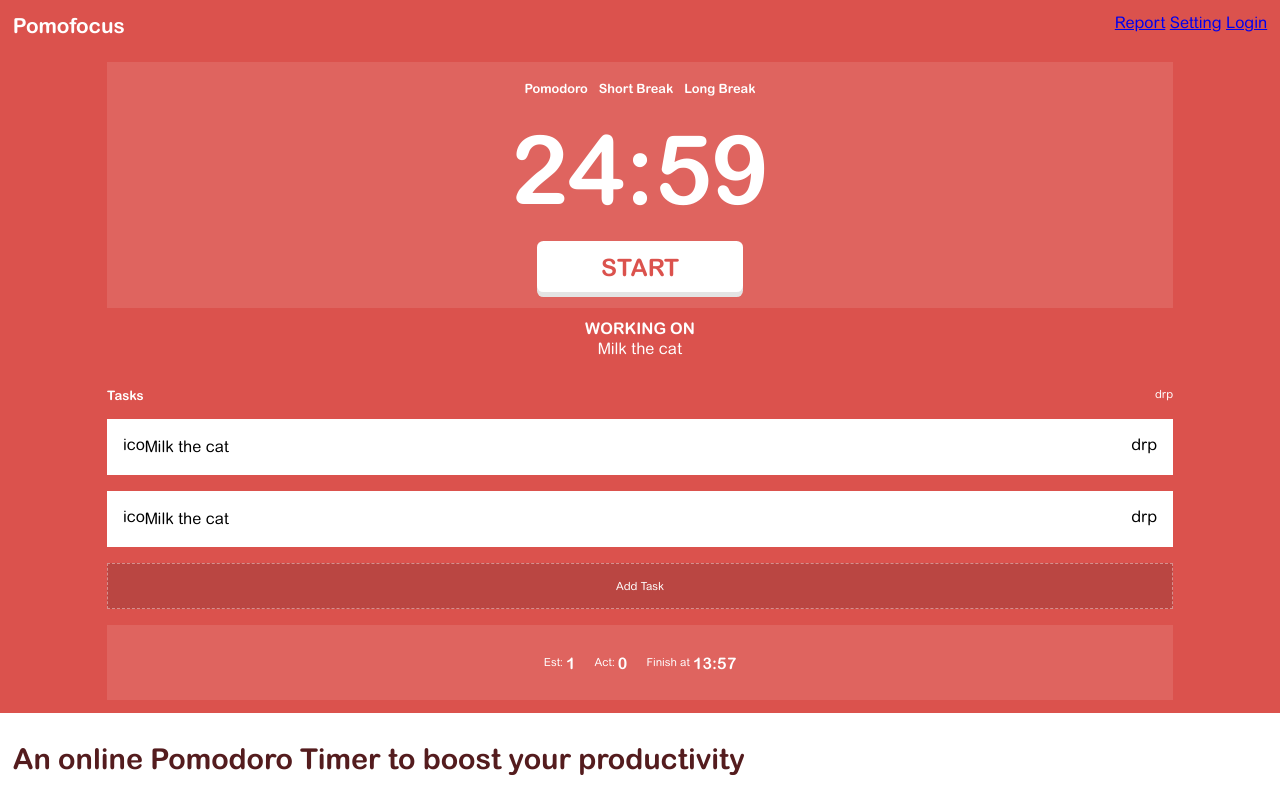
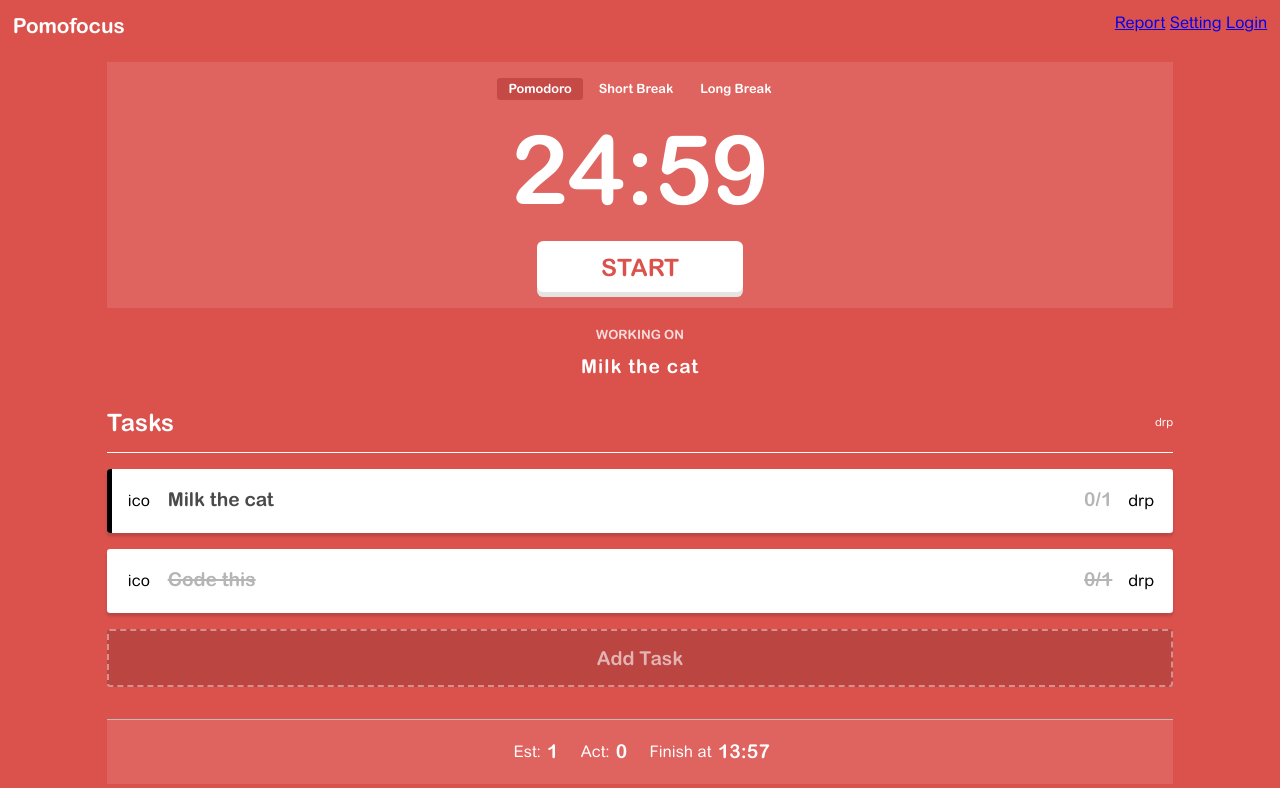
Before and after one commit to relcnob/re-create_this, a plain HTML site: page index.html in a window 1280 px wide. Shown: the top 788 px of the page. Drawn offline with Linux system fonts and the light colour scheme.

Commit message:
task styling

```diff
--- a/index.html
+++ b/index.html
@@ -20,7 +20,7 @@
       <article class="timer-wrapper">
         <section class="timer">
           <div>
-            <span class="timer-opt">Pomodoro</span>
+            <span class="timer-opt opt-active">Pomodoro</span>
             <span class="timer-opt">Short Break</span>
             <span class="timer-opt">Long Break</span>
           </div>
@@ -31,7 +31,7 @@
             <a herf="#" class="btn">START</a>
           </div>
         </section>
-        <section class="task-active">
+        <section class="task-current">
           <h4>WORKING ON</h4>
           <p>Milk the cat</p>
         </section>
@@ -41,29 +41,29 @@
             <span>drp</span>
           </header>
           <div class="task-wrapper">
-            <section class="task">
+            <section class="task active">
               <div>
                 <span>ico</span>
                 <p>Milk the cat</p>
               </div>
               <div>
-                <p></p>
+                <p>0/1</p>
                 <span>drp</span>
               </div>
             </section>
-            <section class="task">
+            <section class="task done">
               <div>
                 <span>ico</span>
-                <p>Milk the cat</p>
+                <p>Code this</p>
               </div>
               <div>
-                <p></p>
+                <p>0/1</p>
                 <span>drp</span>
               </div>
             </section>
           </div>
           <div class="task-add">
-            <span><a>Add Task</a></span>
+            <span><a href="#">Add Task</a></span>
           </div>
           <div class="task-info">
             <span
--- a/style/main.css
+++ b/style/main.css
@@ -23,8 +23,8 @@
   --linkColor: #f59c99;
   --linkHoverColor: #f59c99;
   --bgColor: #fff;
-  --gray: #999999;
-  --grayDark: #a19192;
+  --gray: #b6b5b5;
+  --grayDark: #4b494a;
   /* paddings */
   --global-padding: 0.8rem;
   --article-padding: 2rem;
@@ -119,7 +119,12 @@
 .timer-opt {
   font-family: var(--subFont);
   font-size: 0.8rem;
-  padding: 0.2rem;
+  padding: 0.2rem 0.7rem;
+}
+
+.opt-active {
+  background-color: var(--mainColorDark);
+  border-radius: 0.2rem;
 }
 
 .timer-counter p {
@@ -186,6 +191,16 @@
 .tasks header {
   padding: 1rem 0;
   font-size: 0.7rem;
+  border-bottom: 1px solid #fff;
+  margin-bottom: 1rem;
+  display: flex;
+  flex-direction: row;
+  justify-content: space-between;
+  align-items: center;
+}
+
+.tasks header h3 {
+  font-size: 1.5rem;
 }
 
 .task-wrapper {
@@ -200,18 +215,78 @@
   padding: 1rem;
   color: #000;
   background-color: #fff;
+  border-radius: 0.2rem;
+  box-shadow: 0 0.2rem 0.2rem rgba(0, 0, 0, 0.15);
 }
+
 .task div {
   display: flex;
 }
 
-.task-active {
+.task div p {
+  font-family: var(--subFont);
+  font-size: 1.2rem;
+  padding: 0 0.8rem;
+}
+
+.task div span {
+  aspect-ratio: 1/1;
+  width: 32px;
+  height: 32px;
+  display: flex;
+  align-items: center;
+  justify-content: center;
+}
+
+.done div p {
+  color: var(--gray);
+  text-decoration: line-through;
+  text-decoration-thickness: 2px;
+}
+
+.task div:last-of-type p {
+  color: var(--gray);
+}
+
+.active {
+  position: relative;
+  overflow: hidden;
+}
+
+.active div:first-of-type p {
+  color: var(--grayDark);
+}
+
+.active:before {
+  content: "";
+  background-color: #000;
+  left: 0;
+  height: 100%;
+  width: 0.35rem;
+  position: absolute;
+  top: 0;
+}
+
+.task-current {
   display: flex;
   flex-direction: column;
   align-items: center;
   padding: 0.7rem 0;
+  margin-top: 0.5rem;
 }
 
+.task-current h4 {
+  color: #fff;
+  opacity: 0.8;
+  font-size: 0.8rem;
+  margin-bottom: 0.6rem;
+}
+
+.task-current p {
+  font-size: 1.2rem;
+  font-family: var(--subFont);
+  letter-spacing: 1px;
+}
 .task-add {
   padding: 1rem 0;
 }
@@ -222,16 +297,47 @@
   align-items: center;
   justify-content: center;
   padding: 1rem;
-  font-size: 0.7rem;
-  border: dashed 1.5px rgba(255, 255, 255, 0.4);
+  font-size: 1.2rem;
+  border: dashed 2px rgba(255, 255, 255, 0.4);
+  border-radius: 0.2rem;
+  position: relative;
+}
+
+.task-add span a {
+  color: rgba(255, 255, 255, 0.6);
+  font-family: var(--subFont);
+  text-decoration: none;
+  transition: 0.3s ease-in;
+}
+
+.task-add span:after {
+  position: absolute;
+  width: 100%;
+  height: 100%;
+  content: "";
+  border: solid 2px #fff;
+  transform-origin: top;
+  opacity: 0;
+  transition: 0.3s ease-in;
+}
+
+.task-add:hover span:after {
+  opacity: 1;
+}
+
+.task-add:hover span a {
+  color: #fff;
+  letter-spacing: 0.1rem;
 }
 
 .task-info {
   background-color: var(--mainColorLight);
-  padding: 1rem;
+  padding: 0.5rem 1rem;
   display: flex;
   flex-direction: row;
   justify-content: center;
+  margin: 1rem 0 5rem 0;
+  border-top: 1px solid rgb(189, 187, 187);
 }
 .task-info span {
   display: flex;
@@ -241,11 +347,13 @@
 
 .task-info span p {
   padding: 0.1rem;
-  font-size: 0.7rem;
+  font-size: 1rem;
+  font-size: var(--subFont);
+  margin-left: 0.2rem;
 }
 
 .task-info span p:last-child {
-  font-size: 1rem;
+  font-size: 1.2rem;
   font-family: var(--subFont);
 }
 
```
